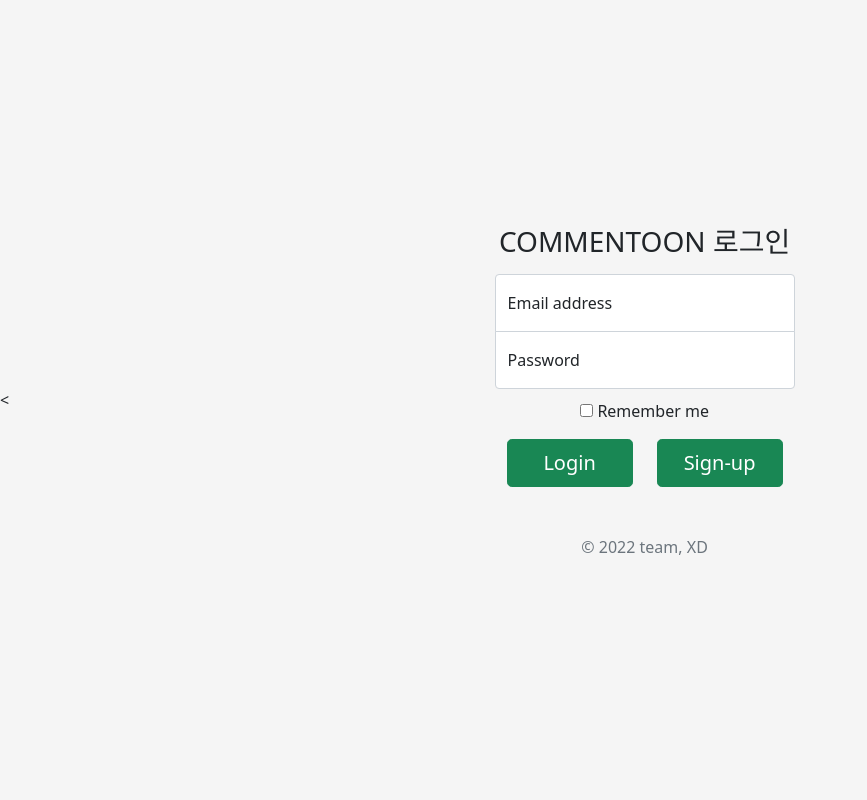
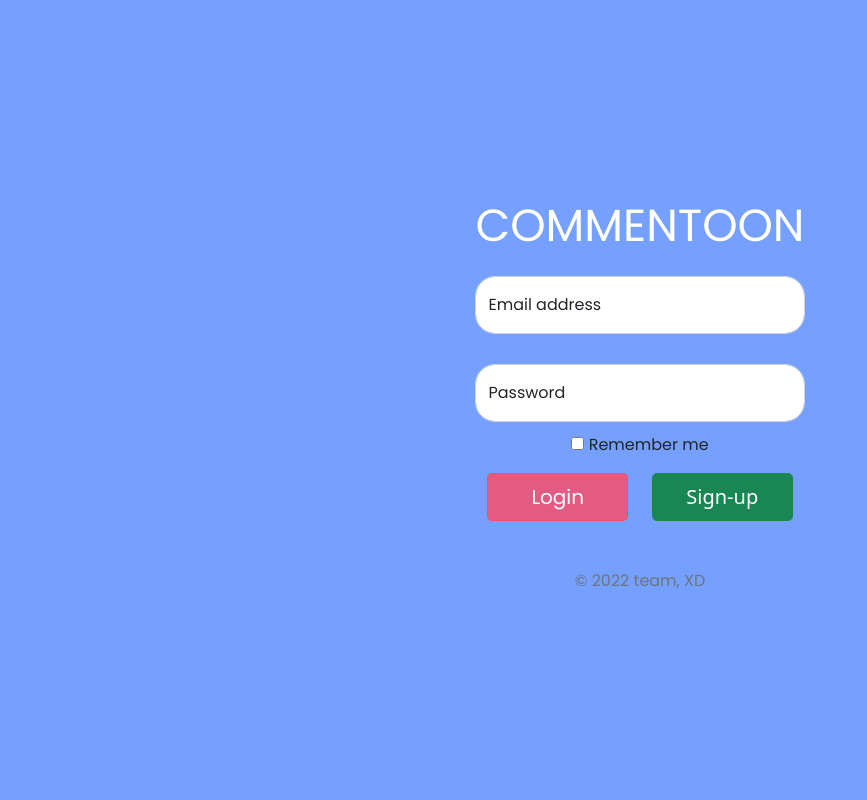
Before and after one commit to Zoe-Jiho-Kim/prestudy-toyproject, a Flask app: page /login in a window 1280 px wide. Shown: the whole page, without its empty margins (0-867 px from the left). Run offline with Flask 2, Linux system fonts and the light colour scheme; some libraries are stand-ins or nearby versions.

Commit message:
login 페이지 html은 건들인 거 거의 없구요 ㅎㅎ 태그들한테 id만 추가했습니다. css는 그냥 색상이랑 글꼴만 수정했어영..ㅎㅎㅎ

```diff
--- a/static/css/login.css
+++ b/static/css/login.css
@@ -2,32 +2,35 @@ html,
 body {
   height: 100%;
 }
-
 body {
   display: flex;
   align-items: center;
-  padding-top: 40px;
-  padding-bottom: 40px;
-  background-color: #f5f5f5;
+  padding-top: 20px;
+  padding-bottom: 20px;
+  background: rgba(28, 98, 255, 0.6);
 }
-
-@media (min-width: 768px) {
-  .bd-placeholder-img-lg {
-    font-size: 3.5rem;
-  }
+.form-signin {
+  padding: 15px;
+  position: relative;
+  max-width: 360px;
+  margin: auto;
 }
-
-.form-signin {
-  width: 100%;
-  max-width: 330px;
-  padding: 15px;
-  margin: auto;
+h1#logo{
+  width:100%;
+  font: bold 45px "Poppins";
+  color:#fff;
 }
 
 .form-signin .checkbox {
   font-weight: 400;
 }
-
+#userid{
+  margin-bottom: 30px;
+  border-radius: 20px;
+}
+#userpw{
+  border-radius: 20px;
+}
 .form-signin .form-floating:focus-within {
   z-index: 2;
 }
@@ -51,3 +54,20 @@ body {
   -moz-user-select: none;
   user-select: none;
 }
+#loginBtn{
+  background: rgba(255, 74, 99, 0.8);
+  border: 1px solid rgba(255, 74, 99, 0.8);
+  font-family: Poppins;
+}
+#loginBtn:hover{
+ background: rgba(216, 24, 51, 0.8);
+}
+#email_label,#pass_label,#remember,#teamXD{
+  font-family: Poppins;
+}
+/*****************media*******************/
+@media (min-width: 768px) {
+  .bd-placeholder-img-lg {
+    font-size: 3.5rem;
+  }
+}
--- a/templates/login.html
+++ b/templates/login.html
@@ -22,7 +22,7 @@
     <script type="text/javascript" src="https://cdnjs.cloudflare.com/ajax/libs/jquery-cookie/1.4.1/jquery.cookie.min.js"></script>
     <title>COMMENTOON</title>
     <link
-      href="https://fonts.googleapis.com/css2?family=Noto+Sans+KR:wght@400;700&display=swap"
+      href="https://fonts.googleapis.com/css2?family=Noto+Sans+KR:wght@400;700&family=Poppins&display=swap"
       rel="stylesheet"
     />
     <link rel="stylesheet" href="../static/css/login.css" />
@@ -35,40 +35,40 @@
 />
 <script src="{{ url_for('static', filename='login.js') }}" defer></script> -->
     </head>
-<  <body class="text-center" cz-shortcut-listen="true">
+ <body class="text-center" cz-shortcut-listen="true">
 
     <main class="form-signin">
-      <form>
+      <form id="form_inner">
 
-        <h1 class="h3 mb-3 fw-normal">COMMENTOON 로그인</h1>
+        <h1 id="logo" class="h3 mb-3 fw-normal">COMMENTOON</h1>
 
         <div class="form-floating">
           <input type="email" class="form-control" id="userid" placeholder="name@example.com">
-          <label for="floatingInput">Email address</label>
+          <label id="email_label" for="floatingInput">Email address</label>
         </div>
         <div class="form-floating">
           <input type="password" class="form-control" id="userpw" placeholder="Password">
-          <label for="floatingPassword">Password</label>
+          <label id="pass_label" for="floatingPassword">Password</label>
         </div>
 
         <div class="checkbox mb-3">
-          <label>
+          <label id="remember">
             <input type="checkbox" value="remember-me"> Remember me
           </label>
         </div>
         <div class="container">
           <div class="row">
             <div class="col">
-              <button onclick="login()" class="w-100 btn btn-lg btn-success" type="button">Login</button>
+              <button id="loginBtn" onclick="login()" class="w-100 btn btn-lg btn-success" type="button">Login</button>
 
             </div>
             <div class="col">
-              <button class="w-100 btn btn-lg btn-success" type="button" onclick="location.href='signup'">Sign-up</button>
+              <button id="signBtn" class="w-100 btn btn-lg btn-success" type="button" onclick="location.href='signup'">Sign-up</button>
 
             </div>
           </div>
         </div>
-        <p class="mt-5 mb-3 text-muted">© 2022 team, XD</p>
+        <p id="teamXD"class="mt-5 mb-3 text-muted">© 2022 team, XD</p>
       </form>
     </main>
     </body>
```
